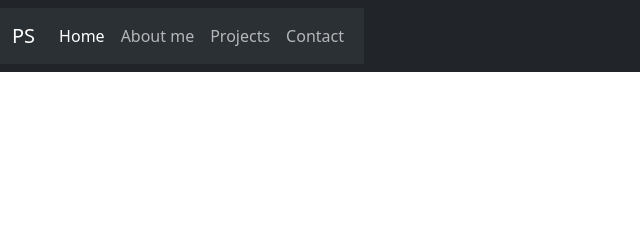
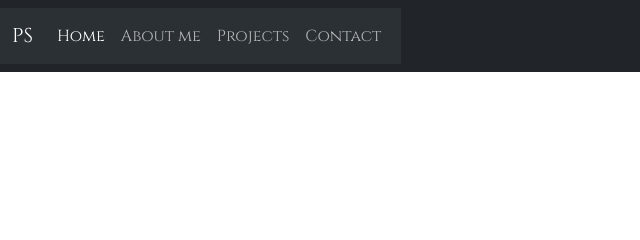
Before and after one commit to priscarabelli/My-Portfolio, a plain HTML site: page index.html in a window 1280 px wide. Shown: the top 240 px of the page, 0-640 px from the left. Drawn offline with nearby package versions, Linux system fonts and the light colour scheme.

Commit message:
navbar font-family updated

```diff
--- a/styles/portfolio.css
+++ b/styles/portfolio.css
@@ -6,6 +6,9 @@ img {
     box-shadow: 10px 10px 20px rgba(0, 0, 0, 0.2);
     border-radius: 10px;
 
+}
+nav{
+font-family: 'Cinzel', serif;
 }
 .h2-home{
 font-family: 'Cinzel', serif;
```
